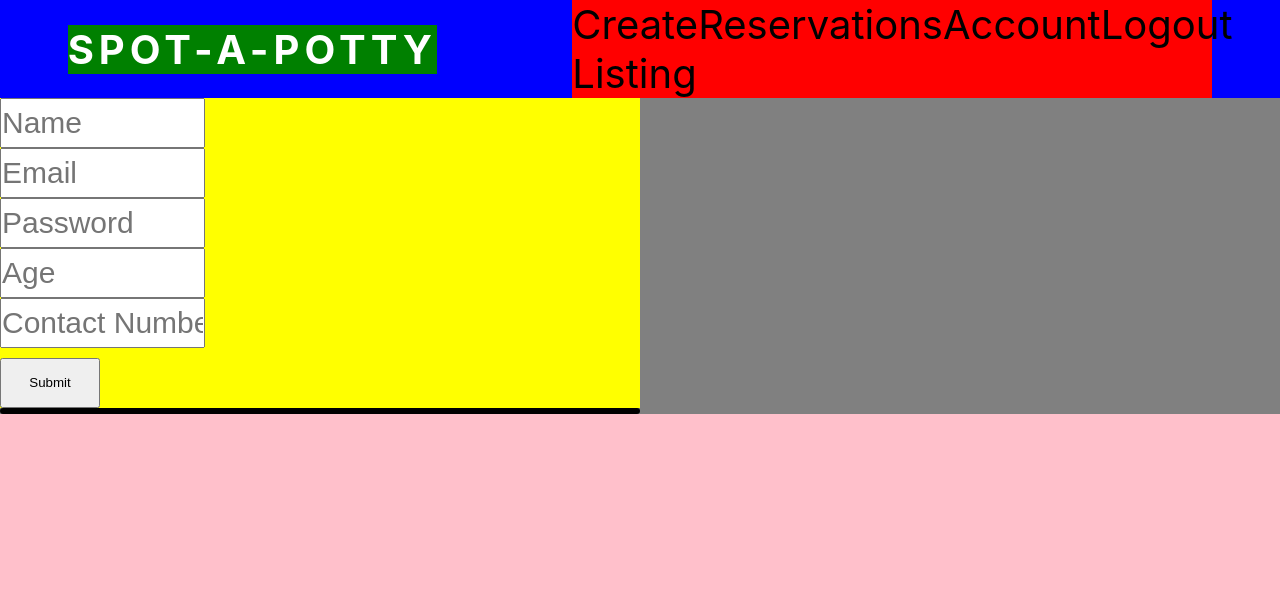
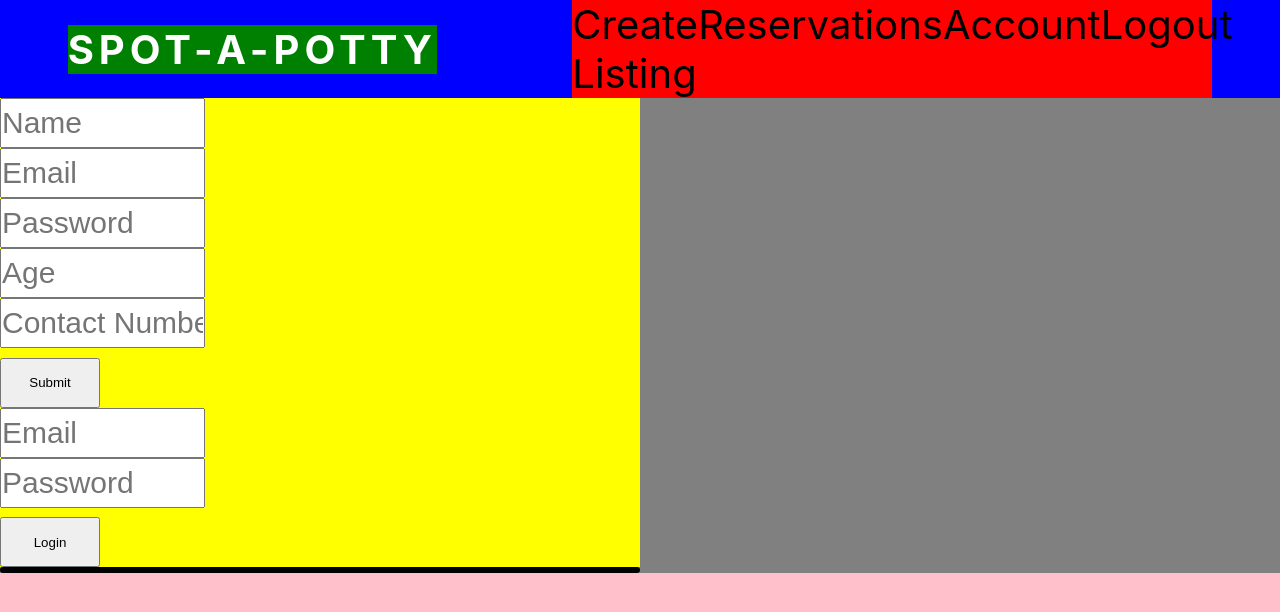
Before and after one commit to ChristyTropila/Module-5-Frontend, a React (Create React App) app: page / in a window 1280 px wide. Shown: the top 612 px of the page. Built offline with nearby package versions, Linux system fonts and the light colour scheme; no server answers.

Commit message:
user can log in

```diff
--- a/src/components/LoginRegister.js
+++ b/src/components/LoginRegister.js
@@ -7,7 +7,9 @@ class LoginRegister extends React.Component{
       email: '',
       password: '',
       age: '',
-      contact: ''
+      contact: '',
+      emailLogin: '',
+      passwordLogin: ''
     }
 
     handleInputChange=(evt)=>{
@@ -15,6 +17,30 @@ class LoginRegister extends React.Component{
           [evt.target.name]: evt.target.value
         })
       }
+
+    handleLoginInputChange=(evt)=>{
+        this.setState({
+            [evt.target.name]: evt.target.value
+        })
+    }
+
+    handleLoginSubmit=(evt)=>{
+        evt.preventDefault()
+        fetch(`http://localhost:5000/users/login`,{
+            method: 'POST',
+            headers: {
+              "Content-Type": "Application/json"
+            },
+            body: JSON.stringify({
+             email: this.state.emailLogin,
+             password: this.state.passwordLogin
+            })
+        })
+        .then(res=>res.json())
+        .then((loggedInUser)=>{
+            this.props.getUser(loggedInUser)
+        })
+    }
 
     handleSubmit=(evt)=>{
         evt.preventDefault()
@@ -53,6 +79,14 @@ render(){
    </div>
       <button className="create-acct-button" type="submit">Submit</button>
      </form>
+
+     <form className="create-account-form"  onSubmit={this.handleLoginSubmit}>
+    <div className="create-account-input">
+    <input type="text" name="emailLogin" value={this.state.emailLogin} onChange={this.handleLoginInputChange} placeholder="Email" />
+    <input type="text" name="passwordLogin"  value={this.state.passwordLogin} onChange={this.handleLoginInputChange} placeholder="Password" />
+   </div>
+      <button className="create-acct-button" type="submit">Login</button>
+     </form>
      </div>
         )
     }
--- a/src/components/ReserveModal.js
+++ b/src/components/ReserveModal.js
@@ -27,6 +27,7 @@ class ReserveModal extends React.Component{
     })
     .then(res=>res.json())
     .then((newReserve)=>{
+        debugger
         this.props.changeAvailable(newReserve)
         this.props.closeModal()
         this.props.closeListModal()
```
